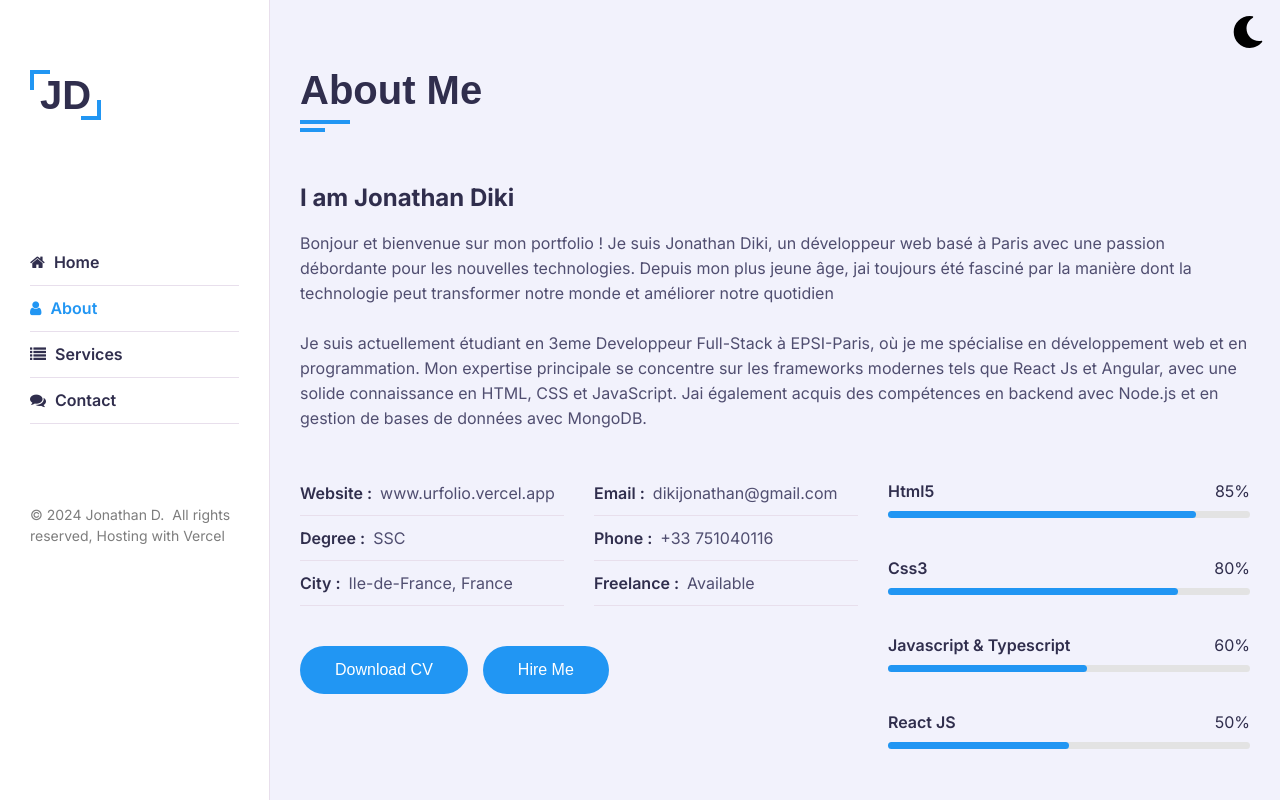
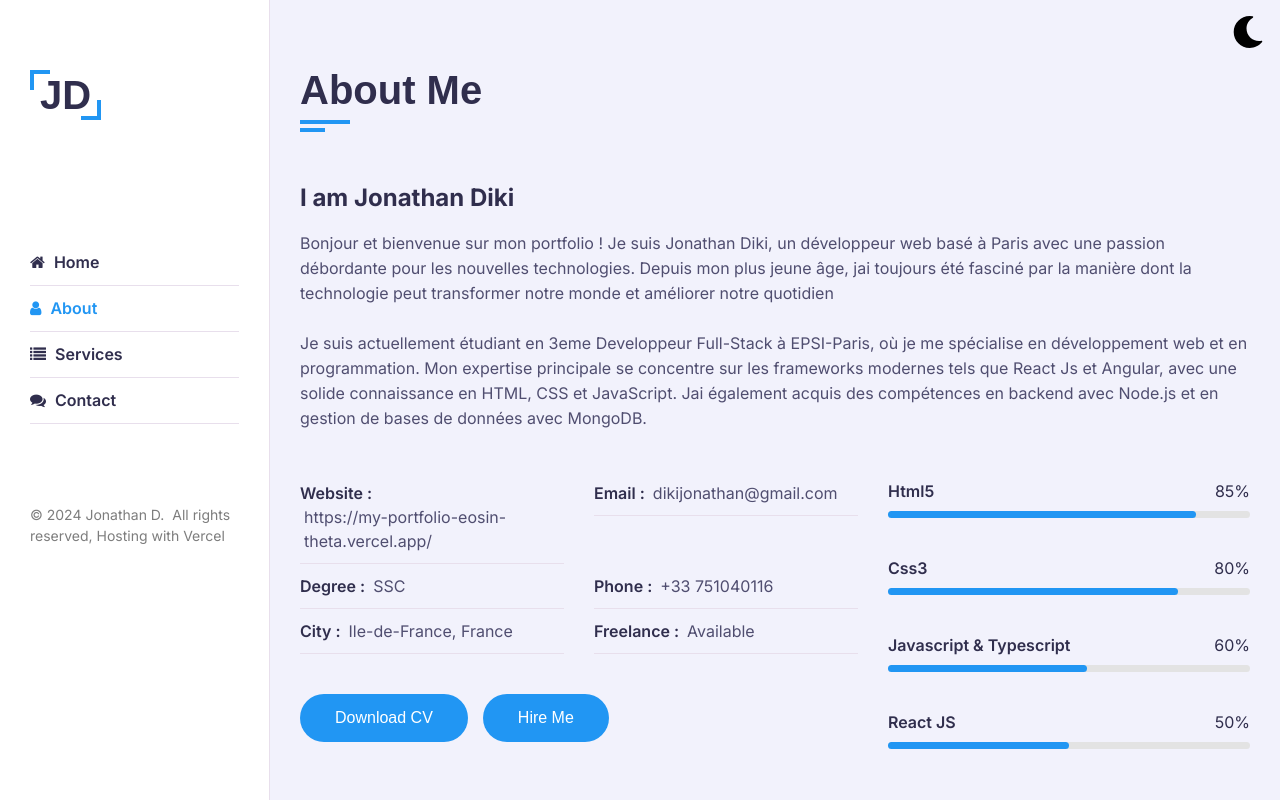
Before and after one commit to Jondiki/MyPortfolio, a Next.js app: page /about in a window 1280 px wide. Built offline with nearby package versions, Linux system fonts and the light colour scheme.

Commit message:
Update page.tsx

```diff
--- a/src/app/about/page.tsx
+++ b/src/app/about/page.tsx
@@ -45,7 +45,7 @@ const About: NextPage = () => {
                   <div className="row">
                     <div className="info-item padd-15">
                       <p>
-                        Website : <span>www.urfolio.vercel.app</span>
+                        Website : <span>https://my-portfolio-eosin-theta.vercel.app/</span>
                       </p>
                     </div>
                     <div className="info-item padd-15">
```
